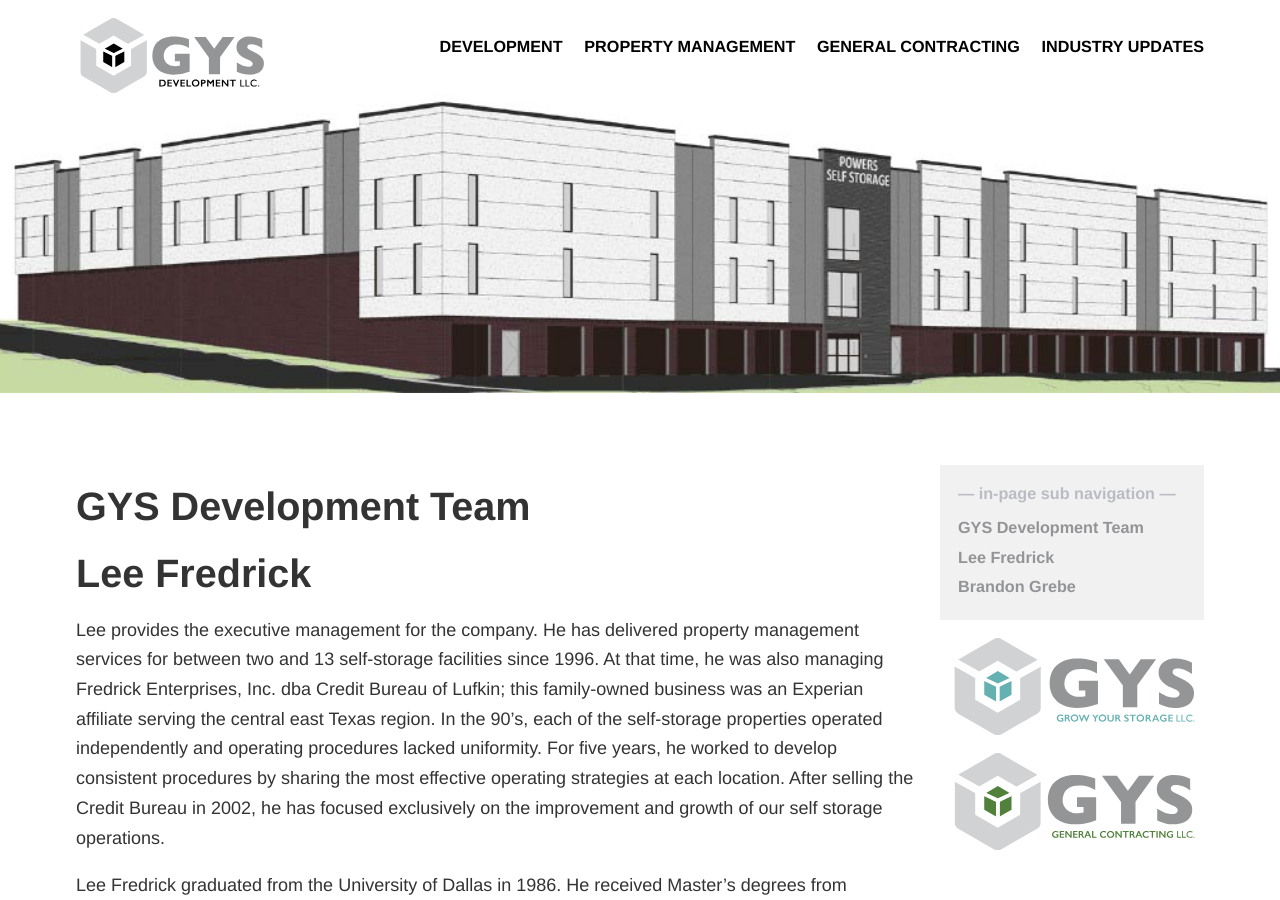
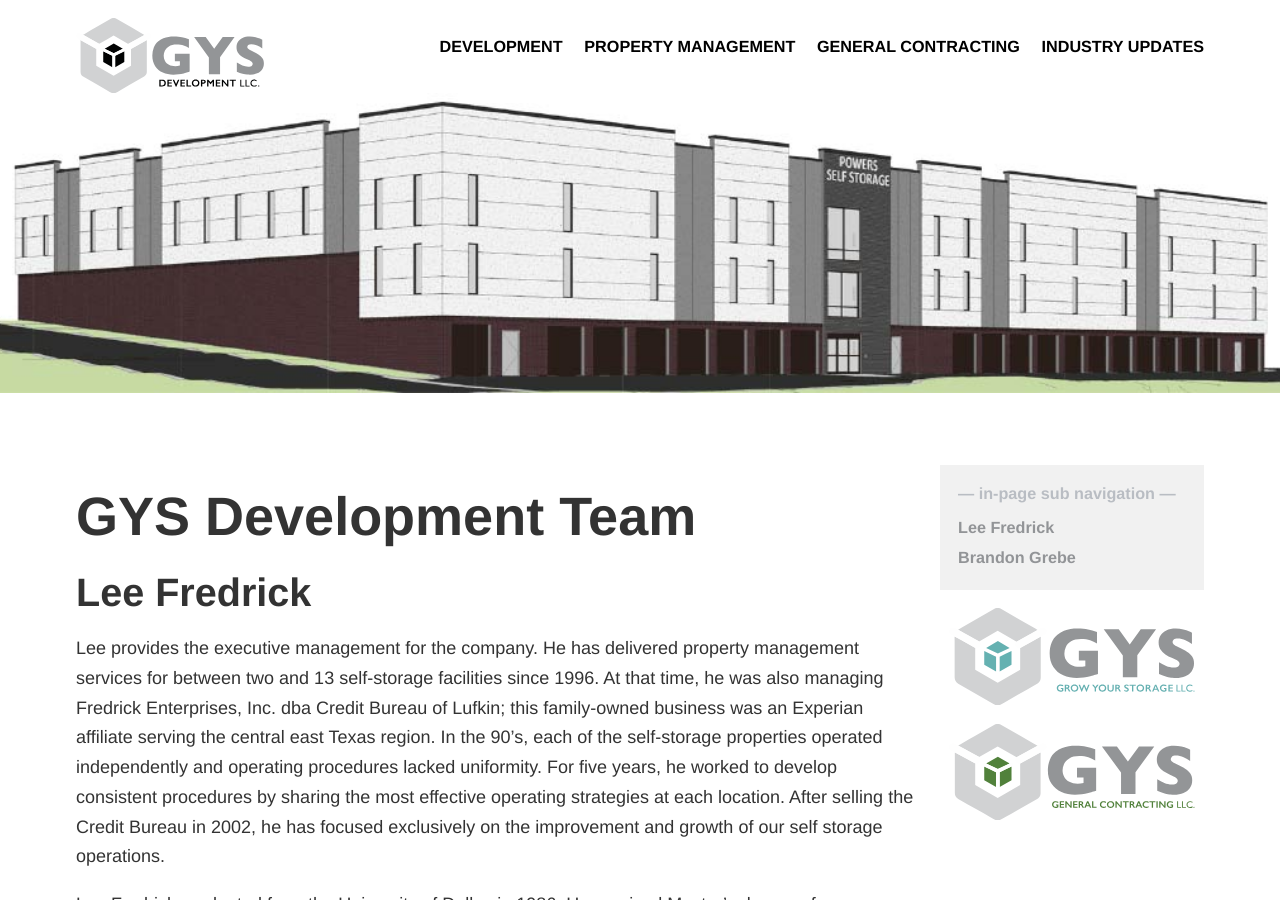
Before and after one commit to variantstudios/growyourstorage.com, a Jekyll site: the page built from development/contact/index.md, in a window 1280 px wide and 900 px high. Built offline with Jekyll 4.4.1, drawn with Linux system fonts in a browser that asks for light colours; cached includes are drawn as plain includes; some of the changed lines change nothing that is shown.

Commit message:
Updated 'development/contact/index.md' via CloudCannon

```diff
--- a/development/contact/index.md
+++ b/development/contact/index.md
@@ -1,15 +1,15 @@
 ---
-title: "GYS Development Contact"
-header_image: '/assets/images/headers/subpage-header.jpg'
+title: GYS Development Contact
+header_image: /assets/images/headers/subpage-header.jpg
 search_engine_optimization:
-  page_title:
+  page_title: GYS Development Team
   page_description:
   share_image_path:
 layout: page-sidebar
-_gys_company: 'development'
+_gys_company: development
 ---
 
-### GYS Development Team
+# GYS Development Team
 
 ### Lee Fredrick
 
```
